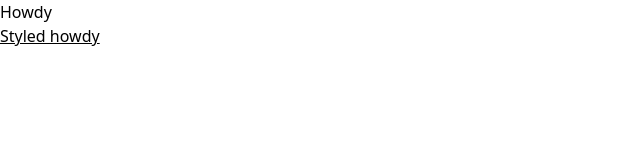
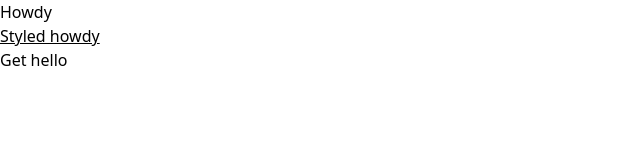
Before and after one commit to The-Law-1/HOTSHelper, a Vue app in the folder client/: page / in a window 1280 px wide. Shown: the top 160 px of the page, without its empty margins (0-640 px from the left). Built offline with nearby package versions, Linux system fonts and the light colour scheme.

Commit message:
client - U/C: began working on client API handling

```diff
--- a/client/package.json
+++ b/client/package.json
@@ -8,6 +8,7 @@
     "preview": "vite preview"
   },
   "dependencies": {
+    "axios": "^0.26.1",
     "vue": "^3.2.25"
   },
   "devDependencies": {
--- a/client/src/App.vue
+++ b/client/src/App.vue
@@ -8,6 +8,5 @@
 <template>
     <div>
         <DashboardView/>
-        <!-- <HelloWorld msg="Hello Vue 3 + TypeScript + Vite"/> -->
     </div>
 </template>
--- /dev/null
+++ b/client/src/api/heroes.ts
@@ -0,0 +1,12 @@
+import axios from 'axios';
+
+let serverHost = import.meta.env.VITE_SERVER_HOST || "http://localhost:";
+let serverPort = import.meta.env.VITE_SERVER_PORT || 3001;
+
+const heroesAPI = axios.create({
+    baseURL: `${serverHost}${serverPort}/heroes`
+});
+
+// ! you gotta watch yourself with the params
+// ! i have no clue
+// export const getHeroesForMap = (params : any) => heroesAPI.get(`/map/${params.name}/${params.minSampleSize}/${params.selectionRange}`);
--- /dev/null
+++ b/client/src/components/HelloWorldButton.vue
@@ -0,0 +1,19 @@
+<template>
+    <button @click="() => GetGreeting()">
+        Get hello
+    </button>
+</template>
+
+<script lang="ts">
+    import { defineComponent } from "vue";
+
+    export default defineComponent({
+        name: "HelloWorld",
+        methods: {
+            async GetGreeting() {
+                console.log("Getting greeting from server");
+            }
+        }
+    })
+
+</script>
--- a/client/src/views/DashboardView.vue
+++ b/client/src/views/DashboardView.vue
@@ -6,13 +6,17 @@
         <div class="underline">
             Styled howdy
         </div>
+        <HelloWorldButtonVue/>
     </div>
 </template>
 
 <script lang="ts">
     import { defineComponent } from "vue";
+    import HelloWorldButtonVue from "../components/HelloWorldButton.vue";
 
     export default defineComponent({
-
+        components: {
+            HelloWorldButtonVue
+        }
     })
 </script>
```
Also changed, not shown: 1 other file (tests, documents, lock files or other folders).
